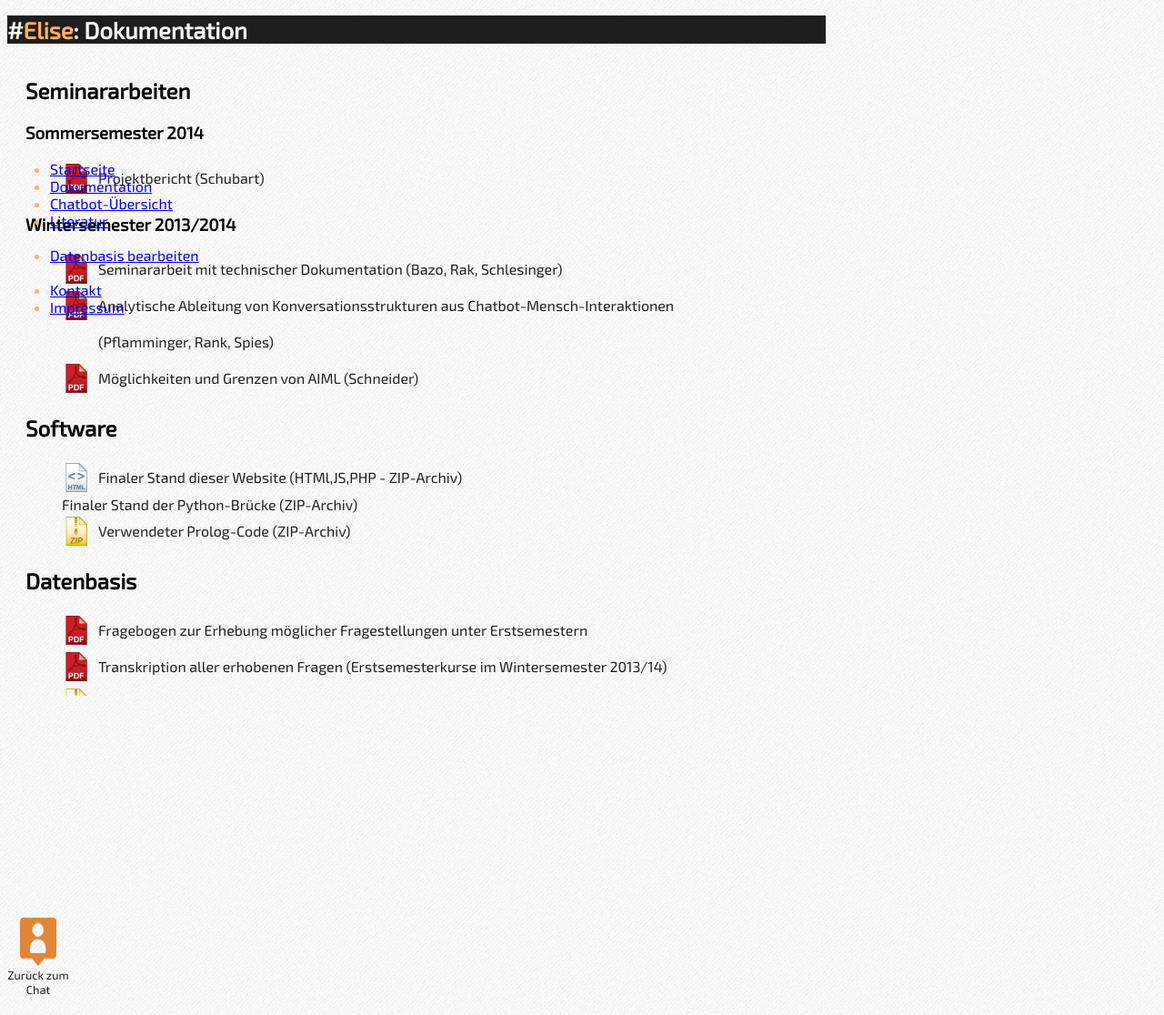
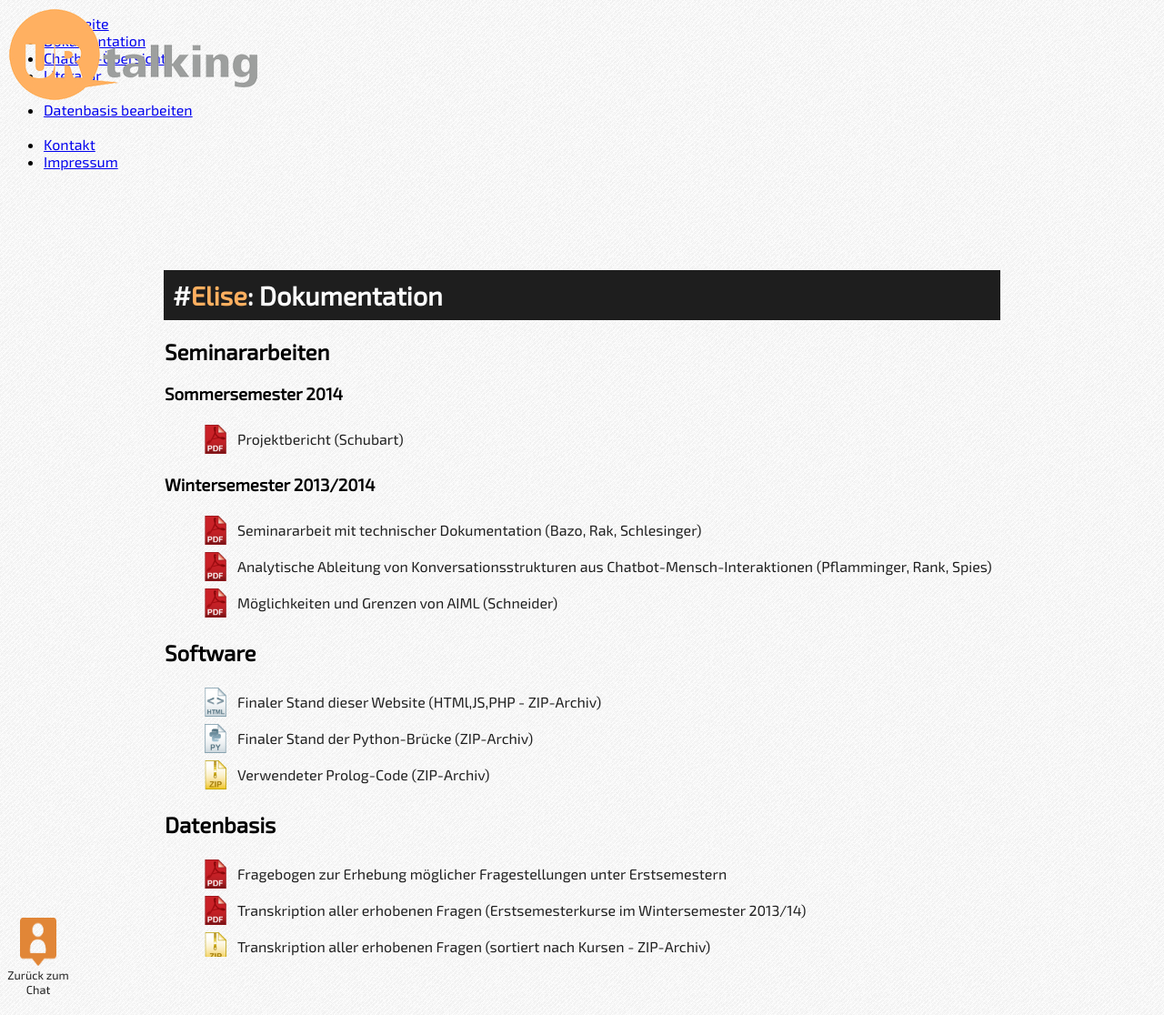
Before and after one commit to alexanderbazo/URTalking, a PHP site: page /documentation.php in a window 1280 px wide. Shown: the whole page at 91% size. Run offline with PHP 8.4, Linux system fonts and the light colour scheme.

Commit message:
Änderungen0209

```diff
--- a/css/web.css
+++ b/css/web.css
@@ -36,59 +36,16 @@ body #beta:hover {
 	cursor:pointer;
 }
 
-
-body #navigation {
-
-	height:200px;
-	width:239px;
-	color:rgb(255,176,96);
-	font-size:1.0em;
-	margin: 150px auto auto 10px;
-
-	position:absolute;
-	top:10px;
-	left:5px;
-
-
-
-}
-body #navigation ul{
-
-
-color:rgb(255,176,96);
-	font-size:1.0em;
-
-}
-
-body #navigation ul ul{
-
-color:rgb(255,176,96);
-	font-size:0.8em;
-margin-left: -25px;
-
-
-
-}
-
 body #logo {
 	height:200px;
 	width:300px;
 
 	position:absolute;
-<<<<<<< HEAD
-	top:20px;
-	left:20px;
-
-=======
 	top:10px;
 	left:10px;
 
->>>>>>> 8990bb41d2526fb4ff43a2069afac0007b418dec
 	background-image:url('img/logo.png');
 	background-repeat:no-repeat;
-	background-size: 75%;
-
-
 }
 
 body #edit_aiml {
@@ -119,28 +76,17 @@ body #edit_aiml:hover {
 body h1 {
 	display:block;
 	width:900px;
-<<<<<<< HEAD
-
-	margin: 110px auto 0px 250px;
-=======
 
 	margin: 110px auto 0px auto;
->>>>>>> 8990bb41d2526fb4ff43a2069afac0007b418dec
 
 	padding:10px;
 
 	background-color:rgb(30,30,30);
 
 	color:rgb(255,176,96);
-<<<<<<< HEAD
-
-	text-align: center;
-	font-size:1.6em;
-=======
 
 
 	font-size:1.8em;
->>>>>>> 8990bb41d2526fb4ff43a2069afac0007b418dec
 }
 
 body h1 .highlight {
@@ -153,17 +99,11 @@ body h1 .sub {
 
 body #content {
 	display:block;
-	width:910px;
+	width:918px;
 	height:700px;
-<<<<<<< HEAD
-	margin: 0px auto 0px 240px;
-	padding-left: 20px;
-	overflow-y: scroll;
-=======
 	margin: 0px auto 0px auto;
 
 		overflow-y: scroll;
->>>>>>> 8990bb41d2526fb4ff43a2069afac0007b418dec
     overflow-x: hidden;
 }
 
@@ -174,11 +114,12 @@ body #content a {
 
 
 body #content ul {
-
 	list-style-type: none;
-	padding-right: 100px;
 }
 
+body #content ul li {
+	line-height:40px;
+}
 
 body #content ul .pdf {
 	background:url('img/pdf.png');
@@ -186,7 +127,6 @@ body #content ul .pdf {
    	padding-left: 40px;
 	background-size:32px 32px;
 	background-position:0px 4px;
-	line-height:40px;
 }
 
 body #content ul .zip {
@@ -195,7 +135,6 @@ body #content ul .zip {
    	padding-left: 40px;
 	background-size:32px 32px;
 	background-position:0px 4px;
-	line-height:40px;
 }
 
 body #content ul .txt {
@@ -204,7 +143,6 @@ body #content ul .txt {
    	padding-left: 40px;
 	background-size:32px 32px;
 	background-position:0px 4px;
-	line-height:40px;
 }
 
 body #content ul .html {
@@ -213,9 +151,6 @@ body #content ul .html {
    	padding-left: 40px;
 	background-size:32px 32px;
 	background-position:0px 4px;
-	line-height:40px;
-
-}
 }
 
 body #content ul .py {
@@ -224,29 +159,8 @@ body #content ul .py {
    	padding-left: 40px;
 	background-size:32px 32px;
 	background-position:0px 4px;
-	line-height:40px;
-
 }
 
-body #content ul .link {
-	background-repeat:no-repeat;
-   	line-height:20px;
-   	margin-left: 30px;
-   	text-indent: -30px;
-
-}
-
-
-
-body #content ul .text {
-	background-repeat:no-repeat;
-   	line-height:20px;
-   	margin-left: 30px;
-   	text-indent: -30px;
-
-}
-
-}
 body #content::-webkit-scrollbar {
     width: 10px;
 }
@@ -268,7 +182,7 @@ body #output {
 	display:block;
 	width:918px;
 	height:500px;
-	margin: 0px auto 0px 250px;
+	margin: 0px auto 0px auto;
 
 	overflow-y: scroll;
     overflow-x: hidden;
@@ -333,7 +247,7 @@ body input {
 	display:block;
 	width:896px;
 	height:50px;
-	margin: 5px auto 0px 250px;
+	margin: 5px auto 0px auto;
 	padding: 10px;
 
 	background-color:rgb(250,250,250);
@@ -399,7 +313,7 @@ body footer {
 	width:900px;
 	bottom:50px;
 
-	margin: 30px auto 0px 255px;
+	margin: 50px auto 0px auto;
 
 	font-family: 'Exo-300', sans-serif;
 	text-align:center;
--- a/js/bundle.js
+++ b/js/bundle.js
@@ -190,16 +190,10 @@ function writeToOutput(msg, source)
 	div.innerHTML = div.innerHTML + '</span>';
 	div.scrollTop = div.scrollHeight;
 	$("#output .line a").attr("target","_blank");
-	if(debug == true) {
+	if(debug == false) {
 		$("#output .debug").hide();
 	}
 	setupCourseList();
 	if(source == "elise" && speak == true) {
 	}
-<<<<<<< HEAD
 }
-
-=======
-
-}
->>>>>>> 8990bb41d2526fb4ff43a2069afac0007b418dec
--- a/php/aiml.php
+++ b/php/aiml.php
@@ -8,6 +8,7 @@
 
 	function ask_aiml($request, $aiml_file)
 	{
+ 		$PYTHON_PATH = "python.exe";
 		logDialog(time(), session_id(), "human", $request);
 		$result = shell_exec($PYTHON_PATH.' ../python/ask.py -q "'.$request.'" -a "../python/aiml/'.$aiml_file.'" -s '.session_id().' -d "../python/dict/" -l "../python/stopwords/german.stop"  2>&1');
 		$pos = strpos($result, 'WARNING');
--- a/php/prolog.php
+++ b/php/prolog.php
@@ -2,6 +2,9 @@
 
 	function ask_prolog($request)
 	{
+
+	  $PROLOG_PATH = "prolog.exe";
+
 		$pos = strpos($request, 'prolog');
 
 
```
